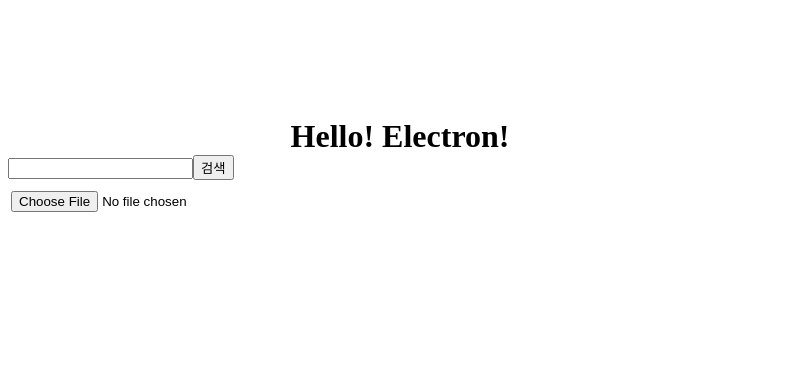
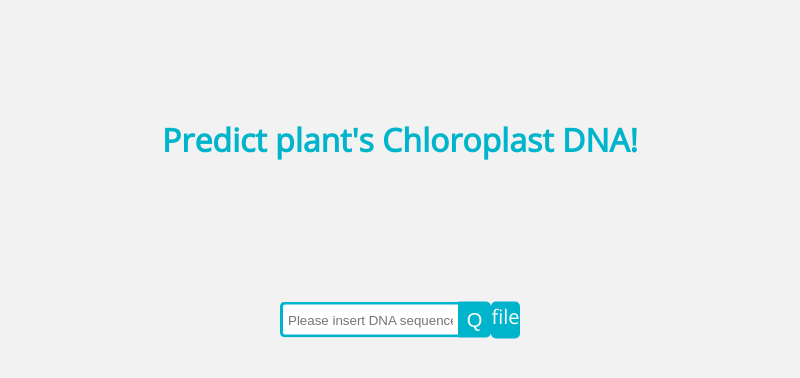
Before and after one commit to Team8201/ProjectDemoElectron, an Electron app: page index.html in a window 800 px wide. Drawn offline with nearby package versions, Linux system fonts and the light colour scheme.

Commit message:
22020528-18 css update & html adjust

```diff
--- /dev/null
+++ b/index.css
@@ -0,0 +1,98 @@
+@import url(https://fonts.googleapis.com/css?family=Open+Sans);
+
+.box-main{
+    font-size:32px;
+    text-align: center;
+    margin-top:15%;
+    color: #00B4CC;
+    font-weight: 1000;
+}
+
+body{
+  background: #f2f2f2;
+  font-family: 'Open Sans', sans-serif;
+}
+
+.search {
+  width: 100%;
+  position: relative;
+  display: flex;
+}
+
+.searchTerm {
+  width: 100%;
+  border: 3px solid #00B4CC;
+  border-right: none;
+  padding: 5px;
+  height: 36px;
+  border-radius: 5px 0 0 5px;
+  outline: none;
+  color: #9DBFAF;
+}
+
+.searchTerm:focus{
+  color: #00B4CC;
+}
+
+.searchButton {
+  width: 40px;
+  height: 36px;
+  border: 1px solid #00B4CC;
+  background: #00B4CC;
+  text-align: center;
+  color: #fff;
+  border-radius: 0 5px 5px 0;
+  cursor: pointer;
+  font-size:20px;
+}
+#recommend{
+  font-size: 10px;
+}
+#inputfile {
+    display: none;
+}
+#inputlabel {
+  width: 40px;
+  height: 36px;
+  border: 0 solid #00B4CC;
+  padding-top: 1px;
+  background: #00B4CC;
+  text-align: center;
+  color: #fff;
+  border-radius: 5px 5px 5px 5px;
+  font-size: 20px;
+  position: relative;
+}
+
+/*Resize the wrap to see the search bar change!*/
+.wrap{
+  width: 30%;
+  position: absolute;
+  top: 40%;
+  left: 50%;
+  transform: translate(-50%, -50%);
+}
+output{
+  width: 100%;
+  border: 3px solid #00B4CC;
+  padding: 5px;
+  height: 50%;
+  border-radius: 5px 5px 5px 5px;
+  outline: none;
+  color: #9DBFAF;
+}
+
+.ouputbutton{
+  width: 33%;
+  height: 36px;
+  border: 1px solid #00B4CC;
+  margin-top: 10px;
+  background: #00B4CC;
+  text-align: center;
+  color: #fff;
+  border-radius: 5px 5px 5px 5px;
+  cursor: pointer;
+  font-size:20px;
+  position: absolute;
+  left: 33%;
+}
--- a/index.html
+++ b/index.html
@@ -1,38 +1,25 @@
 <html>
     <head>
-    <style>
-        .box-main{
-            font-size:32px;
-            text-align: center;
-            font-weight:bold;
-            margin-top:15%;
-        }
-    </style>
+      <link rel="stylesheet" type="text/css" href="index.css?var=1">
     </head>
     <body>
       <div class='box-main'>
-          Hello! Electron!
+          Predict plant's Chloroplast DNA!
       </div>
-
-       <table>
-          <td>
-              <tr>
-                <input type ="text" name="input" id="input">
-
-              </tr>
-              <tr>
-                <button name="search" id="search" >검색</button>
-                <script src="search.js"></script>
-
-            </tr>
-        </td>
-        <td>
-          <input type ="file" id="inputfile" accept=".txt" onchange="inputfile()"/></input>
-
+      <div class = "wrap">
+        <div class = "search">
+          <input type ="text" name="input" id="input" class="searchTerm" placeholder="Please insert DNA sequence">
+            <button name="search" id="search" class = "searchButton">
+              Q
+            </button>
+          <input type ="file" id="inputfile" accept=".txt" onchange="inputfile()" style = "display:none">
+          <label for="inputfile" id="inputlabel" >file</label>
           <!--<label for="fileUpload">파일 추가</label>
           <button name="fileSearch" id="fileSearch">파일</button>-->
-        </td>
-    </table>
+        </div>
+        <div class = "result">
+        </div>
+      </div>
 
 
       <!--
@@ -52,4 +39,5 @@
       -->
 
   </body>
+  <script src="search.js"></script>
 </html>
```
Also changed, not shown: predict.html (+16 -30 lines), recommend.html (+15 -21 lines).
